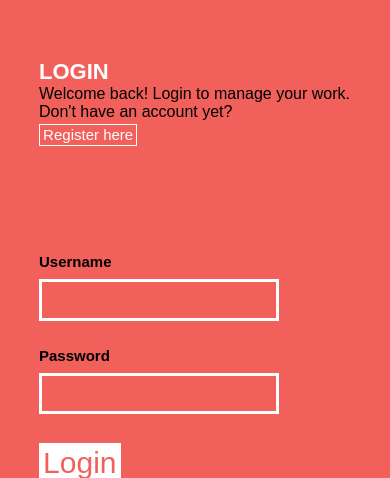
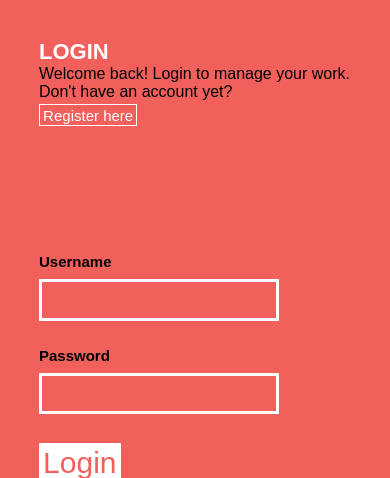
Before and after one commit to laesse/M306_schulmanager, a PHP site: page /user.php?status=1 in a window 390 px wide. Shown: the top 478 px of the page. Run offline with PHP 8.4, Linux system fonts and the light colour scheme.

Commit message:
fix small padding

```diff
--- a/homepage/user.css
+++ b/homepage/user.css
@@ -154,7 +154,7 @@ input[type=text]:focus, input[type=password]:focus, input[type=email]:focus {
 		width: 100%;
 		padding-left: 10%;
 		padding-right: 10%;
-		padding-top: 15%;
+		padding-top: 10%;
 		float: none;
 	}
 
```
